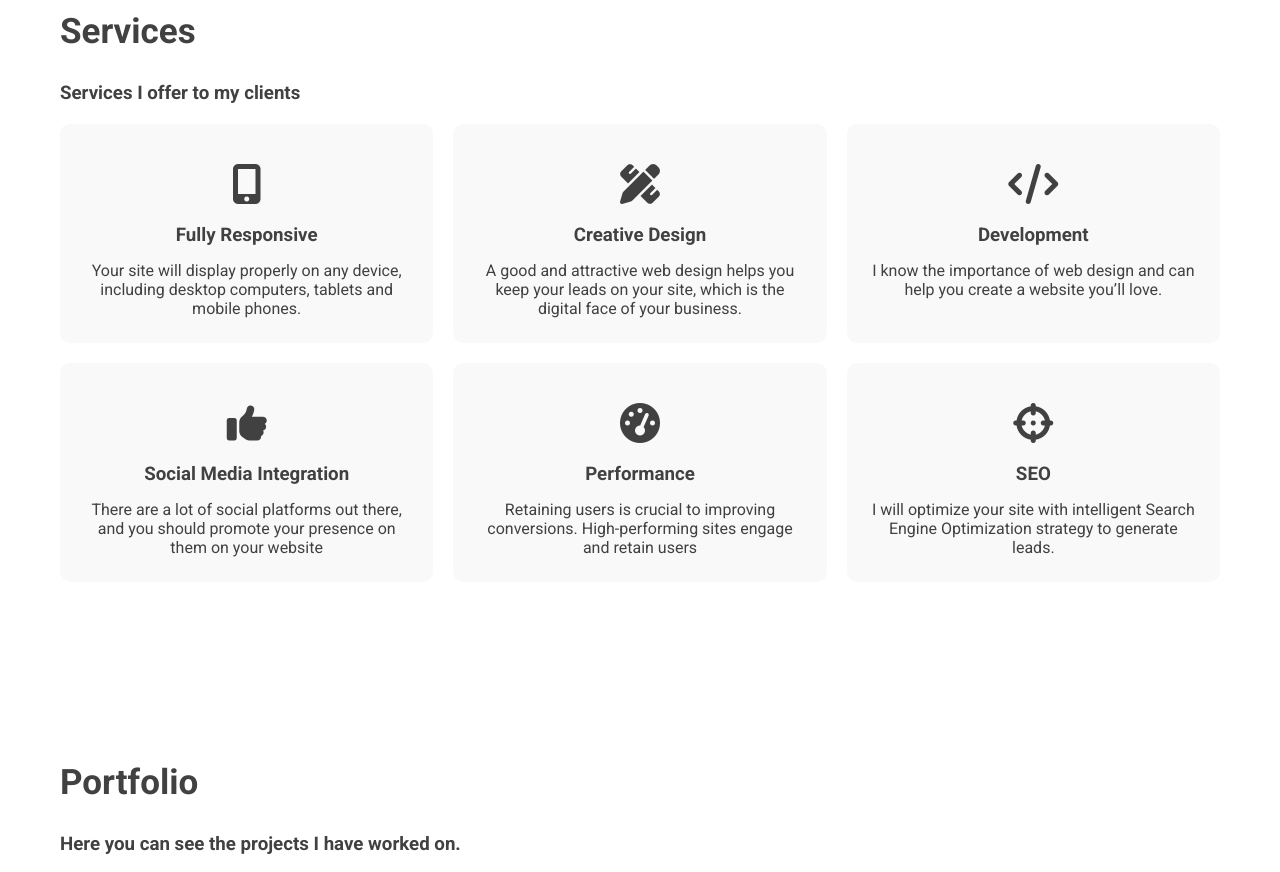
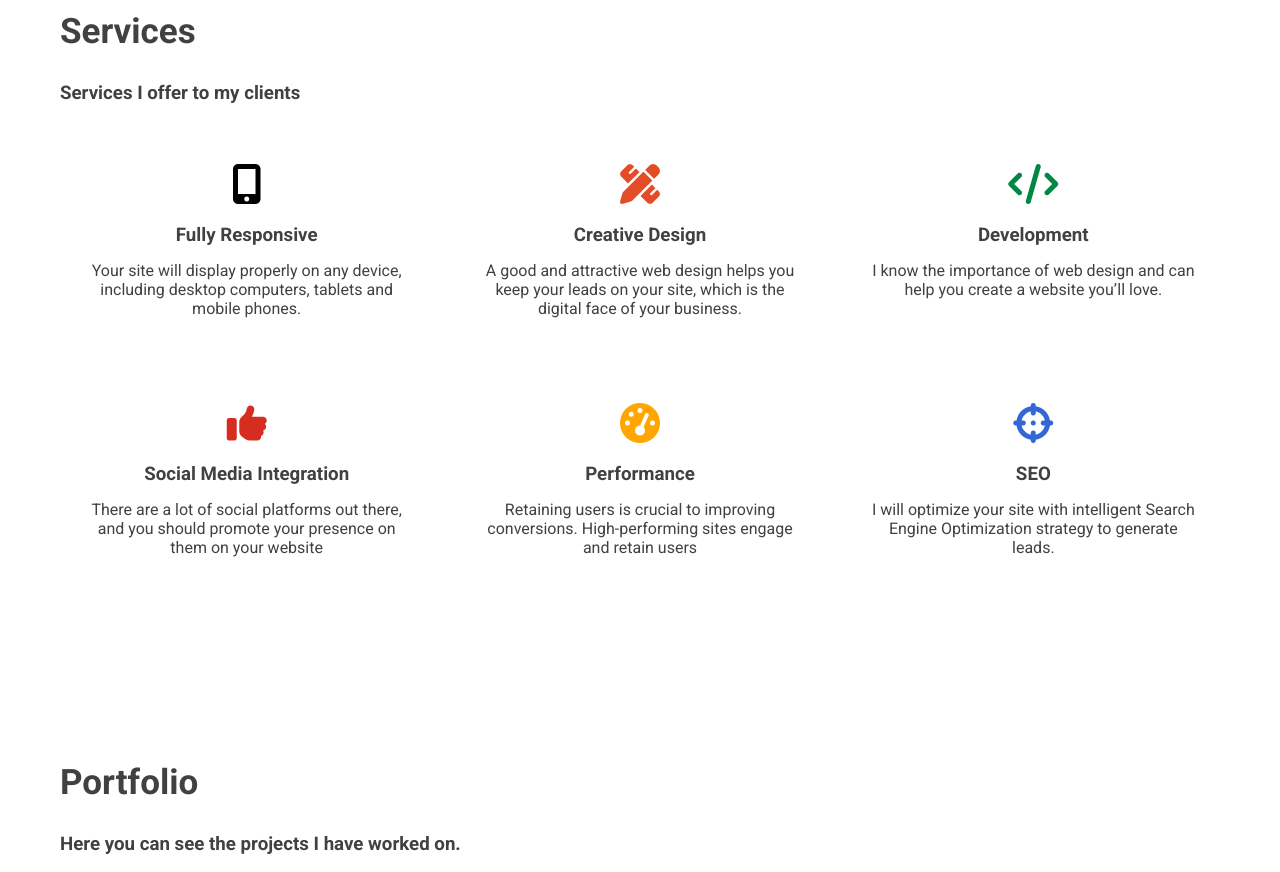
Before and after one commit to jgestradam/jgestradam.com, a plain HTML site: page index.html in a window 1280 px wide. Shown: the part 1540-2412 px from the top of the page. Drawn offline with nearby package versions, Linux system fonts and the light colour scheme.

Commit message:
more colors

```diff
--- a/styles.css
+++ b/styles.css
@@ -11,6 +11,8 @@
   --red: 	#d62d20;
   --amarillo: #ffa700;
   --blue:#3367d6;
+  --orange:#e34c26;
+  --green:#008744;
 }
 
 a {
@@ -231,27 +233,50 @@ section {
 
 .services__item {
   padding: 20px;
-  background: rgba(245,245,245,0.6);
+  /* background: rgba(245,245,245,0.6); */
   border-bottom: 5px solid transparent;
   border-radius: 10px;
   transition: border 0.3s;
 }
 
-.services__item:hover {
+/* .services__item:hover {
   transition: border 0.3s;
   border-bottom: 5px solid var(--blue);
-}
+} */
 
 .services__item:hover i {
   transition: all 0.3s;
-  color: var(--blue);
+  color: var(--grey);
 }
 
 .services__item i {
   transition: all 0.3s;
   font-size: 40px;
   margin: 20px 0;
-  color: var(--grey);
+}
+
+.fa-mobile-alt{
+  color: black;
+}
+
+.fa-pencil-ruler{
+  color: var(--orange);
+}
+
+.fa-code{
+  color: var(--green);
+}
+
+.fa-thumbs-up{
+  color: var(--red);
+}
+
+.fa-tachometer-alt{
+  color: var(--amarillo);
+}
+
+.fa-crosshairs{
+  color: var(--blue);
 }
 
 .services__item h3 {
@@ -394,7 +419,7 @@ section {
   margin-bottom: 10px;
 }
 
-.fa-paper-plane:hover {
+.fa-envelope:hover {
   transition: all 0.3s;
   color: var(--grey);
 }
```
